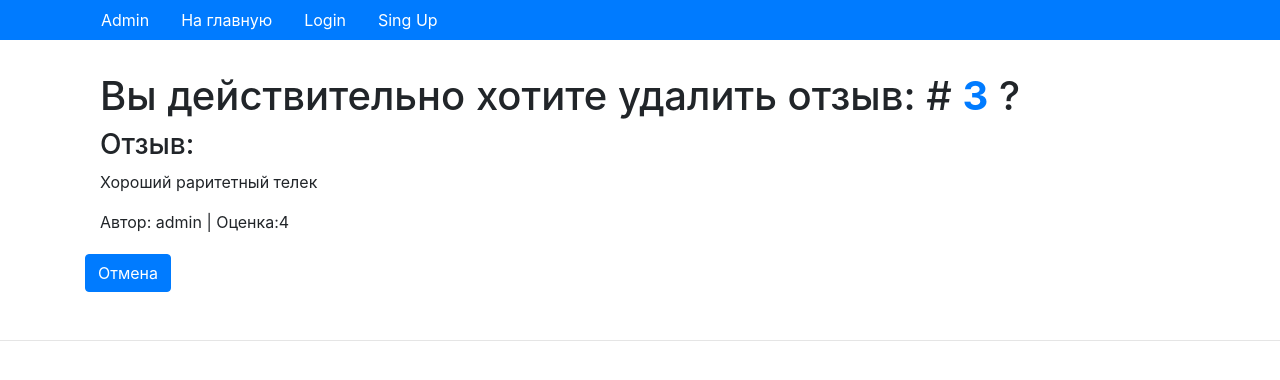
After one commit to Illarionov81/python_group_5_homework_exam_8_Alexander_Illarionov, a Django app: page /product/3/review/delete/ in a window 1280 px wide. The commit adds this page. Shown: the top 380 px of the page. Run offline with Django 3.2, Linux system fonts and the light colour scheme; data comes from the database, SQL or seed files in the repository; some libraries are stand-ins or nearby versions.

Commit message:
добавлен страница удаления отзыва к товару

```diff
--- a/source/main/urls.py
+++ b/source/main/urls.py
@@ -19,7 +19,7 @@ from django.conf import settings
 from django.conf.urls.static import static
 
 from webapp.views import ProductsView, OneProductView, ProductCreateView, ProductUpdateView, ProductDeleteView, \
-    ReviewCreateView, ReviewUpdateView
+    ReviewCreateView, ReviewUpdateView, ReviewDeleteView
 
 urlpatterns = [
     path('admin/', admin.site.urls),
@@ -34,5 +34,6 @@ urlpatterns = [
 
     path('product/<int:pk>/review/add/', ReviewCreateView.as_view(), name='review_create'),
     path('product/<int:pk>/review/update/', ReviewUpdateView.as_view(), name='review_change'),
+    path('product/<int:pk>/review/delete/', ReviewDeleteView.as_view(), name='review_delete'),
 
 ] + static(settings.MEDIA_URL, document_root=settings.MEDIA_ROOT)
--- a/source/webapp/templates/product/product_view.html
+++ b/source/webapp/templates/product/product_view.html
@@ -56,9 +56,9 @@
             </div>
 {#            {% endif %}#}
         {#        {% if perms.webapp.delete_issuetracker and request.user in users %}#}
-        {#        <div class="coL col-lg-1 mt-5">#}
-        {#            <a href="{% url 'task_delete_view' task.pk %}" ><button type="submit"  class="btn btn-danger">Delete</button></a>#}
-        {#        </div>#}
+                <div class="coL col-lg-1 mt-5">
+                    <a href="{% url 'review_delete' review.pk %}" ><button type="submit"  class="btn btn-danger">Delete</button></a>
+                </div>
         {#        {% endif %}#}
         {#        <div class="coL col-lg-1 mt-5">#}
         {#            <a href="{% url 'task_view' task.pk %}" ><button type="submit"  class="btn btn-warning"> View </button></a>#}
--- /dev/null
+++ b/source/webapp/templates/review/review_delete.html
@@ -0,0 +1,29 @@
+{% extends "base.html" %}
+
+{% block title %}Delete Review{% endblock %}
+
+{% block contant %}
+    <div class="coL col-lg-12 mt-5">
+        <h1 class="pt-4">Вы действительно хотите удалить отзыв: # <b class="text-primary">{{ review.pk }}</b> ?</h1>
+            <h3>Отзыв:</h3>
+        <p>{{ review.review_text }}</p>
+        <p>Автор: {{ review.author }} | Оценка:{{ review.mark }}</p>
+    </div>
+    <div class="row">
+    {% if user.is_authenticated %}
+        <form method="POST" action="{% url "review_delete" review.pk %}" class="text-center">
+            {% csrf_token %}
+        <div class="coL col-lg-3 ml-5 mt-1">
+            <a href="{% url 'review_delete' review.pk %}" >
+                <button type="submit"  class="btn btn-danger">Delete</button>
+            </a>
+        </div>
+        </form>
+        {% endif %}
+        <div class="coL col-lg-3  mt-1">
+            <a href="{% url 'product_view' review.product.pk  %}" >
+                <button type="submit"  class="btn btn-primary">Отмена</button>
+            </a>
+        </div>
+    </div>
+{% endblock %}
--- a/source/webapp/views/review.py
+++ b/source/webapp/views/review.py
@@ -57,3 +57,14 @@ class ReviewUpdateView(UpdateView):
     def get_success_url(self):
         review = Review.objects.get(pk=self.object.pk)
         return reverse('product_view', kwargs={'pk': review.product.pk})
+
+
+# PermissionRequiredMixin,
+class ReviewDeleteView(DeleteView):
+    model = Review
+    template_name = 'review/review_delete.html'
+    context_object_name = 'review'
+    # permission_required = 'webapp.delete_issuetracker'
+
+    def get_success_url(self):
+        return reverse("product_view", kwargs={'pk': self.object.product.pk})
```
